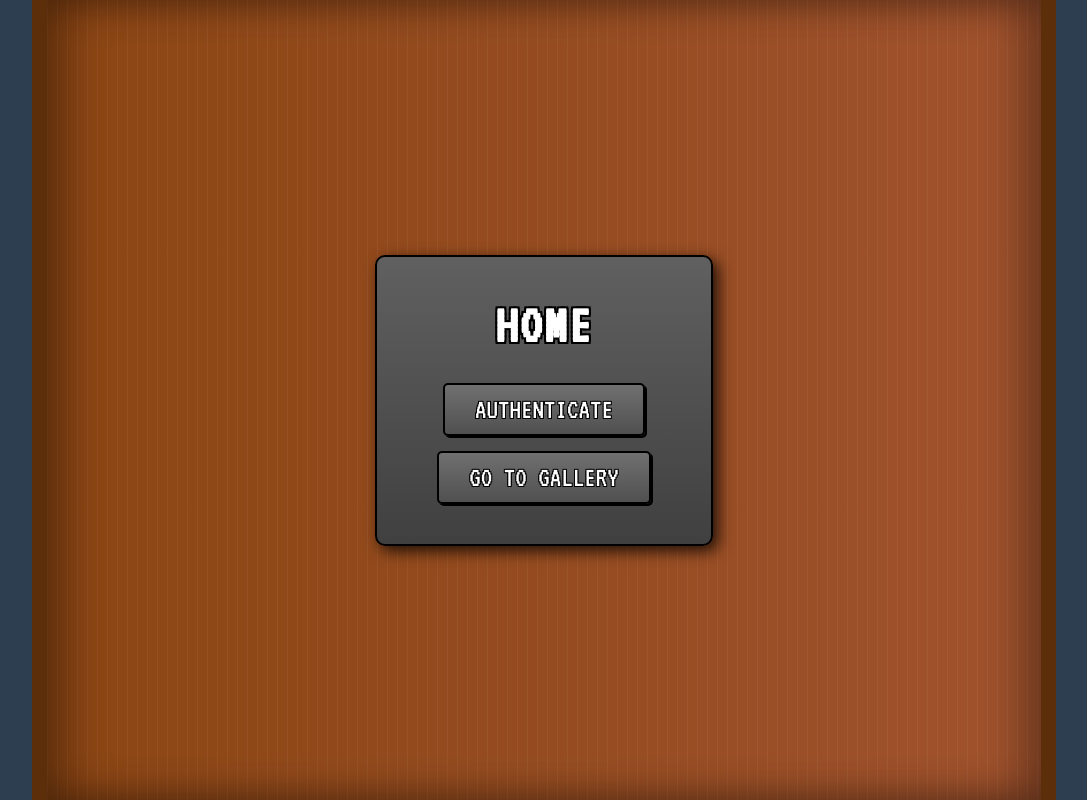
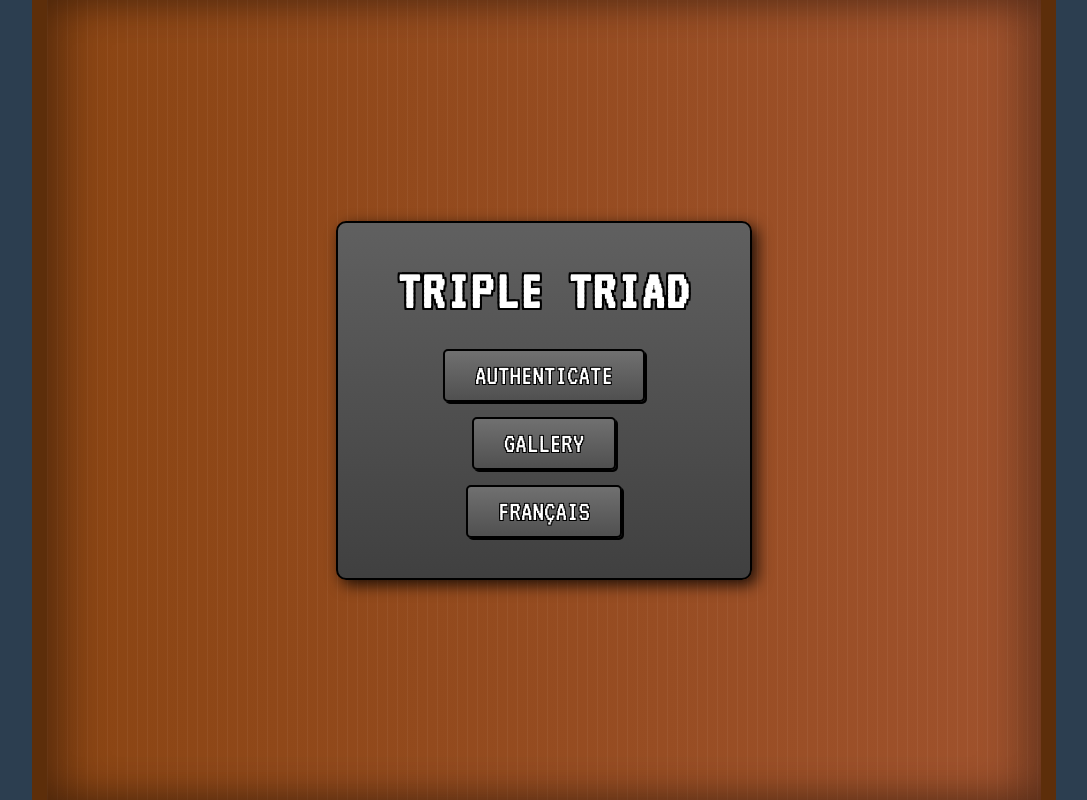
Before and after one commit to Natfike/TripleTriad, a React (Vite) app in the folder client/: page / in a window 1280 px wide. Shown: the whole page, without its empty margins (96-1183 px from the left). Built offline with nearby package versions, Linux system fonts and the light colour scheme.

Commit message:
feat(client): Added translation with i18n

```diff
--- /dev/null
+++ b/client/locales/en.json
@@ -0,0 +1,26 @@
+{
+    "translation": {
+        "home": {
+            "title": "Triple Triad",
+            "authenticate": "Authenticate",
+            "gallery": "Gallery"
+        },
+        "auth": {
+            "title":"Authentication",
+            "login":"Login",
+            "username":"Username",
+            "password":"Password",
+            "register":"Register",
+            "sign_in":"Sign In",
+            "signing_in":"Signing in...",
+            "registering":"Creating Account...",
+            "created":"Account Created"
+        },
+        "gallery": {
+            "title":"Gallery",
+            "back":"Back",
+            "subtitle":"Here are the cards from the game !",
+            "rarity":"Rarity :"
+        }
+    }
+}
--- /dev/null
+++ b/client/locales/fr.json
@@ -0,0 +1,26 @@
+{
+    "translation": {
+        "home": {
+            "title": "Triple Triad",
+            "authenticate": "Authentification",
+            "gallery": "Gallerie"
+        },
+        "auth": {
+            "title":"Authentification",
+            "login":"Connexion",
+            "username":"Nom d'utilisateur",
+            "password":"Mot de passe",
+            "register":"Inscription",
+            "sign_in":"Se connecter",
+            "signing_in":"Connection...",
+            "registering":"Création du compte...",
+            "created":"Compte créé"
+        },
+        "gallery": {
+            "title":"Gallerie",
+            "back":"Retour",
+            "subtitle":"Voici les cartes du jeu !",
+            "rarity":"Rareté :"
+        }
+    }
+}
--- a/client/package.json
+++ b/client/package.json
@@ -13,9 +13,11 @@
     "axios": "^1.14.0",
     "cors": "^2.8.6",
     "expres": "^0.0.5",
+    "i18next": "^26.0.3",
     "mongodb": "^7.1.1",
     "react": "^19.2.4",
     "react-dom": "^19.2.4",
+    "react-i18next": "^17.0.2",
     "react-router-dom": "^7.14.0"
   },
   "devDependencies": {
--- a/client/src/App.tsx
+++ b/client/src/App.tsx
@@ -1,21 +1,33 @@
 import './styles/App.css'
 import { Link } from 'react-router-dom'
+import { useTranslation } from 'react-i18next';
 
 function App() {
+  const { t, i18n } = useTranslation();
+
+  const toggleLanguage = () => {
+    const newLang = i18n.language === 'en' ? 'fr' : 'en';
+    i18n.changeLanguage(newLang);
+  }
+
   return(
         <div className="room-container">
             <div className="wood-table">
                 <div className="ffviii-panel">
-                    <h1 className="ffviii-title">Home</h1>
+                    <h1 className="ffviii-title">{t('home.title')}</h1>
                     <div className="menu-buttons">
                         <Link to="/authentification">
-                            <button className="ffviii-button">Authenticate</button>
+                            <button className="ffviii-button">{t('home.authenticate')}</button>
                         </Link>
                         <Link to="/gallery">
-                            <button className="ffviii-button">Go to Gallery</button>
+                            <button className="ffviii-button">{t('home.gallery')}</button>
                         </Link>
+
+                        {/* TODO: Move this to a better place, and add style */}
+                        <button onClick={toggleLanguage} className="ffviii-button">
+                            {i18n.language === 'en' ? 'Français' : 'English'}
+                        </button>
                     </div>
-
                 </div>
             </div>
         </div>
--- /dev/null
+++ b/client/src/i18n.ts
@@ -0,0 +1,21 @@
+import i18n from 'i18next';
+import { initReactI18next } from 'react-i18next';
+
+import enTranslation from '../locales/en.json';
+import frTranslation from '../locales/fr.json';
+
+i18n
+    .use(initReactI18next)
+    .init({
+        resources: {
+            en: enTranslation,
+            fr: frTranslation
+        },
+        lng: 'en',
+        fallbackLng: 'en',
+        interpolation: {
+            escapeValue: false
+        }
+    });
+
+export default i18n;
--- a/client/src/main.tsx
+++ b/client/src/main.tsx
@@ -3,6 +3,7 @@
 import './styles/index.css'
 import { RouterProvider } from 'react-router-dom'
 import { router } from './routes.tsx'
+import './i18n'
 
 createRoot(document.getElementById('root')!).render(
   <StrictMode>
--- a/client/src/pages/Auth.tsx
+++ b/client/src/pages/Auth.tsx
@@ -1,9 +1,11 @@
 import { useState } from 'react';
 import axios from 'axios';
 import { useNavigate } from 'react-router-dom';
+import { useTranslation } from 'react-i18next';
 import '../styles/App.css';
 
 function Auth() {
+    const { t } = useTranslation();
     const navigate = useNavigate();
 
     const API_URL = import.meta.env.VITE_API_URL;
@@ -70,18 +72,18 @@
         <div className="room-container">
             <div className="wood-table">
                 <div className="ffviii-panel auth-panel">
-                    <h1 className="ffviii-title">Authentication</h1>
+                    <h1 className="ffviii-title">{t('auth.title')}</h1>
 
                     <div className="menu-auth">
 
                         { /* Login Form */ }
                         <form className="auth-form" onSubmit={handleLogin}>
-                            <h2 className="auth-subtitle">Login</h2>
+                            <h2 className="auth-subtitle">{t('auth.login')}</h2>
 
                             {loginError && <div className="error-message">{loginError}</div>}
 
                             <div className="input-group">
-                                <label>Username</label>
+                                <label>{t('auth.username')}</label>
                                 <input
                                     type="text"
                                     className="ffviii-input"
@@ -93,7 +95,7 @@
                             </div>
 
                             <div className="input-group">
-                                <label>Password</label>
+                                <label>{t('auth.password')}</label>
                                 <input
                                     type="password"
                                     className="ffviii-input"
@@ -105,7 +107,7 @@
                             </div>
 
                             <button type="submit" className="ffviii-button" disabled={isLoginLoading}>
-                                {isLoginLoading ? 'Signing In...' : 'Sign In'}
+                                {isLoginLoading ? t('auth.signing_in') : t('auth.sign_in')}
                             </button>
                         </form>
 
@@ -113,13 +115,13 @@
 
                         { /* Registration Form */ }
                         <form className="auth-form" onSubmit={handleRegister}>
-                            <h2 className="auth-subtitle">Register</h2>
+                            <h2 className="auth-subtitle">{t('auth.register')}</h2>
 
                             {registerError && <div className="error-message">{registerError}</div>}
                             {registerSuccess && <div className="success-message">{registerSuccess}</div>}
 
                             <div className="input-group">
-                                <label>Username</label>
+                                <label>{t('auth.username')}</label>
                                 <input
                                     type="text"
                                     className="ffviii-input"
@@ -131,7 +133,7 @@
                             </div>
 
                             <div className="input-group">
-                                <label>Password</label>
+                                <label>{t('auth.password')}</label>
                                 <input
                                     type="password"
                                     className="ffviii-input"
@@ -143,7 +145,7 @@
                             </div>
 
                             <button type="submit" className="ffviii-button" disabled={isRegisterLoading}>
-                                {isRegisterLoading ? 'Creating Account...' : 'Create Account'}
+                                {isRegisterLoading ? t('auth.registering') : t('auth.created')}
                             </button>
                         </form>
 
--- a/client/src/pages/Gallery.tsx
+++ b/client/src/pages/Gallery.tsx
@@ -1,7 +1,9 @@
 import { Link } from 'react-router-dom';
 import cards from '../data/cards.json';
+import { useTranslation } from 'react-i18next';
 
 function Gallery() {
+    const { t } = useTranslation();
     const allCards = cards.flatMap(group =>
         Object.values(group.cardList).flat()
     );
@@ -11,13 +13,13 @@
             <div className="wood-table">
                 <div className="ffviii-panel gallery-panel">
                     <div className="gallery-header">
-                        <h1 className="ffviii-title">Gallery</h1>
+                        <h1 className="ffviii-title">{t('gallery.title')}</h1>
                         <Link to="/">
-                            <button className="ffviii-button">Back</button>
+                            <button className="ffviii-button">{t('gallery.back')}</button>
                         </Link>
                     </div>
 
-                    <p className="gallery-subtitle">Here are the cards from the game !</p>
+                    <p className="gallery-subtitle">{t('gallery.subtitle')}</p>
 
                     <div className="gallery-grid">
                         {allCards.map((card, index) => (
@@ -26,7 +28,7 @@
                                 <div className="card-image-container">
                                     <img src={card.cardImage} alt={card.cardName} loading="lazy" />
                                 </div>
-                                <p className="card-rarity">Rarity: {card.cardRarity}</p>
+                                <p className="card-rarity">{t('gallery.rarity')} {card.cardRarity}</p>
                             </div>
                         ))}
                     </div>
```
Also changed, not shown: 1 other file (tests, documents, lock files or other folders).
